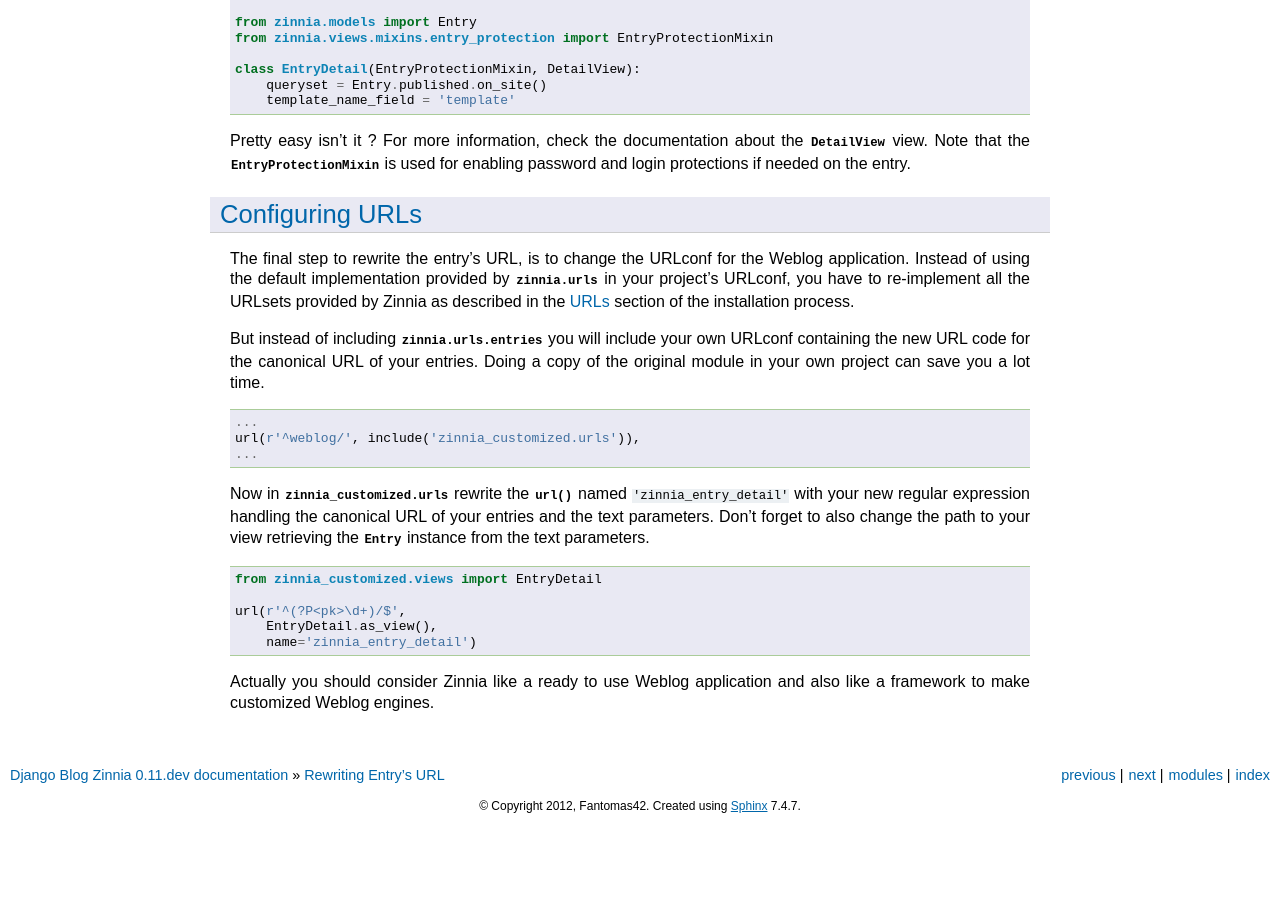
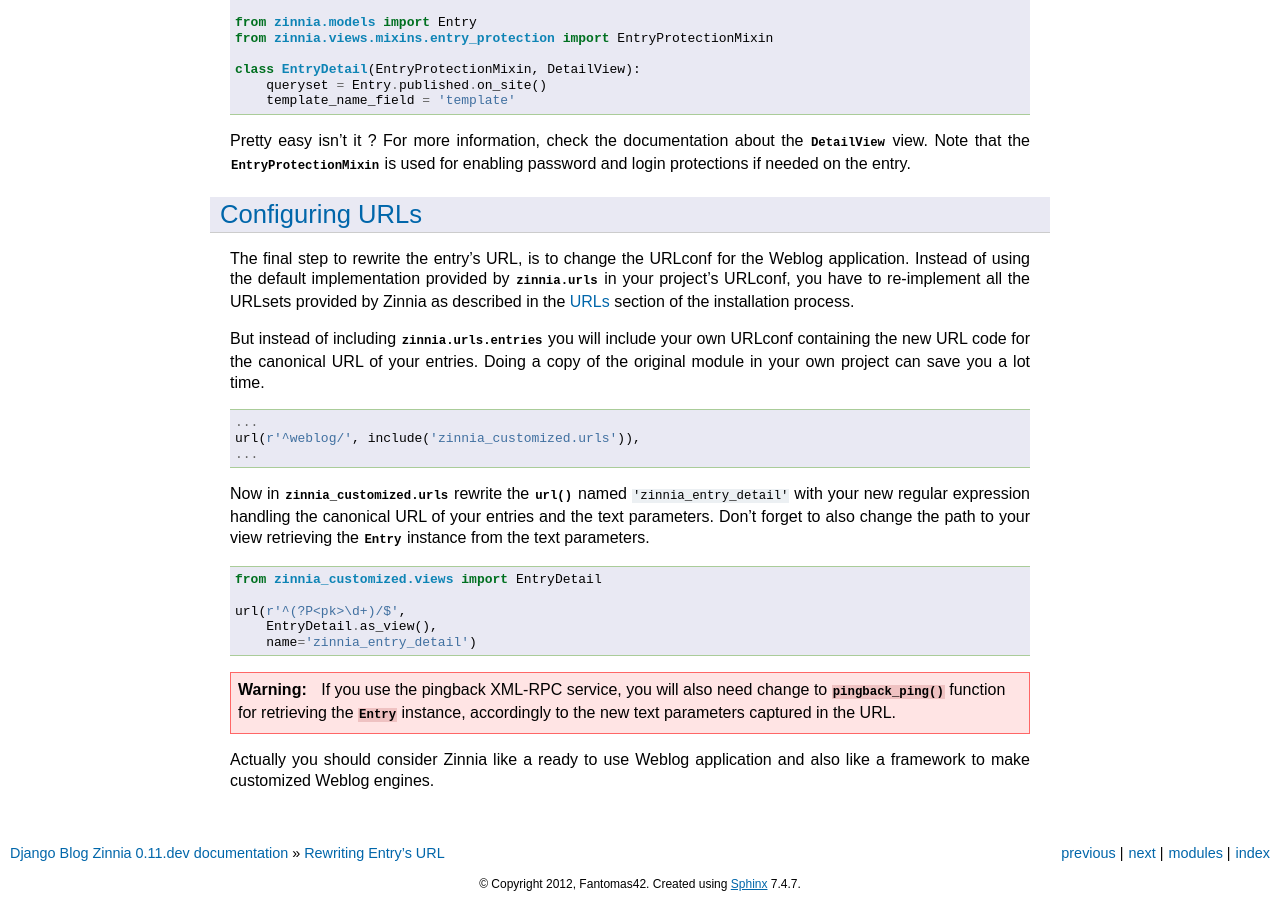
Before and after one commit to Fantomas42/django-blog-zinnia, a Sphinx documentation site: the page built from docs/how-to/rewriting_entry_url.rst, in a window 1280 px wide and 900 px high, scrolled down 1836 px. Built offline with Sphinx 7.4.7, drawn with Linux system fonts in a browser that asks for light colours; before the commit the page ends 2658 px from its top, so only the background shows below that.

Commit message:
adding a warning about pingback_ping when rewriting entry.get_absolute_url

```diff
--- a/docs/how-to/rewriting_entry_url.rst
+++ b/docs/how-to/rewriting_entry_url.rst
@@ -166,5 +166,12 @@
       EntryDetail.as_view(),
       name='zinnia_entry_detail')
 
+.. warning::
+   If you use the pingback XML-RPC service, you will also need change
+   to :func:`~zinnia.xmlrpc.pingback.pingback_ping` function for retrieving
+   the :class:`Entry` instance, accordingly to the new text parameters
+   captured in the URL.
+
+
 Actually you should consider Zinnia like a ready to use Weblog application
 and also like a framework to make customized Weblog engines.
```
